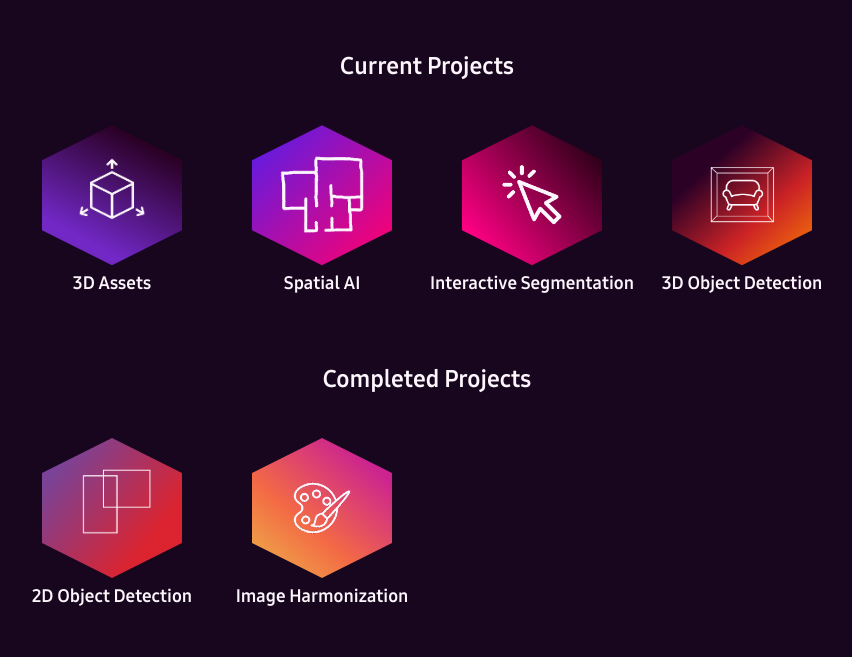
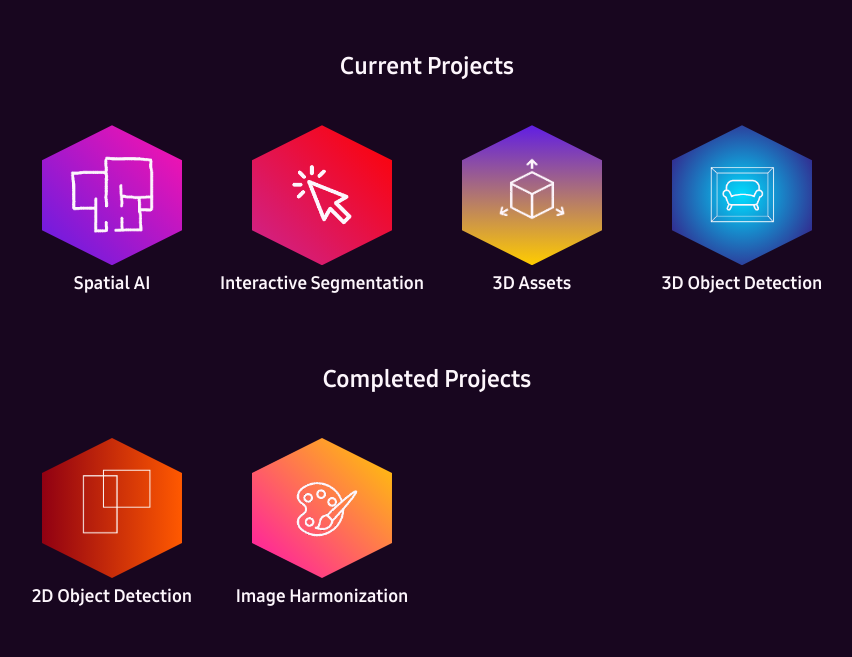
Before and after one commit to highrut/vunder.github.io, a plain HTML site: page projects.html in a window 1280 px wide. Shown: the part 235-892 px from the top of the page, without its empty margins (213-1065 px from the left). Drawn offline with nearby package versions, Linux system fonts and the light colour scheme.

Commit message:
Replaced fixed pics with flexible css gradients

```diff
--- a/css/styles.css
+++ b/css/styles.css
@@ -561,6 +561,30 @@ nav.vunder-navbar li {
     color: #FDF6FC;
 }
 
+#vunder-spatial-ai {
+    background: linear-gradient(45deg, #601DE4, #FF12AC);
+}
+
+#vunder-interactive-segmentation {
+    background: linear-gradient(45deg, #CC2491, #FF0000);
+}
+
+#vunder-3d-object-detection {
+    background: radial-gradient(#00DDFF, #3E0074);
+}
+
+#vunder-3d-assets {
+    background: linear-gradient(0deg, #FFCC00, #601DE4);
+}
+
+#vunder-image-harmonization {
+    background: linear-gradient(45deg, #FF12AC, #FFCC00);
+}
+
+#vunder-2d-object-detection {
+    background: linear-gradient(90deg, #900012, #FF5900);
+}
+
 
 /* Styles for personal pages */
 
--- a/projects.html
+++ b/projects.html
@@ -45,18 +45,9 @@
         <h1>Current Projects</h1>
         <div class="row no-gutters">
             <!-- XXXXXXXXXXXXXXXXXXXXXXXXXXXXXXXXXXXXXXXXXXXXXXXXXXXXXXXXXXXXXXXXXXXXXXXXXXXXXXXXXXXXX -->
-            <div class="col-6 col-sm-4 col-lg-3 vunder-project">
-                <a class="vunder-project" href="projects/3d_assets.html">
-                <img class="vunder-hexagon" src="img/projects/3d_assets.png" alt="Icon of 3D assets project">
-                <span class="vunder-project-info">
-                    <span class="vunder-project-name">3D Assets</span>
-                </span>
-                </a>
-            </div>
-
             <div class="col-10 col-sm-4 col-lg-3 vunder-project">
                 <a class="vunder-project" href="projects/spatial_ai.html">
-                <img class="vunder-hexagon" src="img/projects/spatial_ai.png" alt="Icon of Spatial AI project">
+                <img id="vunder-spatial-ai" class="vunder-hexagon" src="img/projects/spatial_ai_transparent.png" alt="Icon of Spatial AI project">
                 <span class="vunder-project-info">
                     <span class="vunder-project-name">Spatial AI</span>
                 </span>
@@ -65,7 +56,7 @@
 
             <div class="col-6 col-sm-4 col-lg-3 vunder-project">
                 <a class="vunder-project" href="projects/interactive_segmentation.html">
-                <img class="vunder-hexagon" src="img/projects/interactive_segmentation.png" alt="Icon of Interactive Segmentation project">
+                <img id="vunder-interactive-segmentation" class="vunder-hexagon" src="img/projects/interactive_segmentation_transparent.png" alt="Icon of Interactive Segmentation project">
                 <span class="vunder-project-info">
                     <span class="vunder-project-name">Interactive Segmentation</span>
                 </span>
@@ -73,8 +64,17 @@
             </div>
 
             <div class="col-6 col-sm-4 col-lg-3 vunder-project">
+                <a class="vunder-project" href="projects/3d_assets.html">
+                <img id="vunder-3d-assets" class="vunder-hexagon" src="img/projects/3d_assets_transparent.png" alt="Icon of 3D assets project">
+                <span class="vunder-project-info">
+                    <span class="vunder-project-name">3D Assets</span>
+                </span>
+                </a>
+            </div>
+
+            <div class="col-6 col-sm-4 col-lg-3 vunder-project">
                 <a class="vunder-project" href="projects/3d_object_detection.html">
-                <img class="vunder-hexagon" src="img/projects/3d_object_detection.png" alt="Icon of 3D Object Detection project">
+                <img id="vunder-3d-object-detection" class="vunder-hexagon" src="img/projects/3d_object_detection_transparent.png" alt="Icon of 3D Object Detection project">
                 <span class="vunder-project-info">
                     <span class="vunder-project-name">3D Object Detection</span>
                 </span>
@@ -89,7 +89,7 @@
             <!-- XXXXXXXXXXXXXXXXXXXXXXXXXXXXXXXXXXXXXXXXXXXXXXXXXXXXXXXXXXXXXXXXXXXXXXXXXXXXXXXXXXXXXXXXXX -->
             <div class="col-6 col-sm-4 col-lg-3 vunder-project">
                 <a class="vunder-project" href="projects/2d_object_detection.html">
-                <img class="vunder-hexagon" src="img/projects/2d_object_detection.png" alt="Icon of 2D Object Detection project">
+                <img id="vunder-2d-object-detection" class="vunder-hexagon" src="img/projects/2d_object_detection_transparent.png" alt="Icon of 2D Object Detection project">
                 <span class="vunder-project-info">
                     <span class="vunder-project-name">2D Object Detection</span>
                 </span>
@@ -97,7 +97,7 @@
             </div>
             <div class="col-6 col-sm-4 col-lg-3 vunder-project">
                 <a class="vunder-project" href="projects/image_harmonization.html">
-                <img class="vunder-hexagon" src="img/projects/image_harmonization.png" alt="Icon of Image Harmonization project">
+                <img id="vunder-image-harmonization" class="vunder-hexagon" src="img/projects/image_harmonization_transparent.png" alt="Icon of Image Harmonization project">
                 <span class="vunder-project-info">
                     <span class="vunder-project-name">Image Harmonization</span>
                 </span>
```
Also changed, not shown: people/anna_vorontsova.html (+1 -1 lines), img/projects/2d_object_detection.png (deleted), img/projects/2d_object_detection_transparent.png (added), img/projects/3d_assets.png (deleted), img/projects/3d_assets_transparent.png (added), img/projects/3d_object_detection.png (deleted), img/projects/3d_object_detection_transparent.png (added), img/projects/image_harmonization.png (deleted), img/projects/image_harmonization_transparent.png (added), img/projects/interactive_segmentation.png (deleted), img/projects/interactive_segmentation_transparent.png (added), img/projects/spatial_ai.png (deleted), img/projects/spatial_ai_transparent.png (added).
